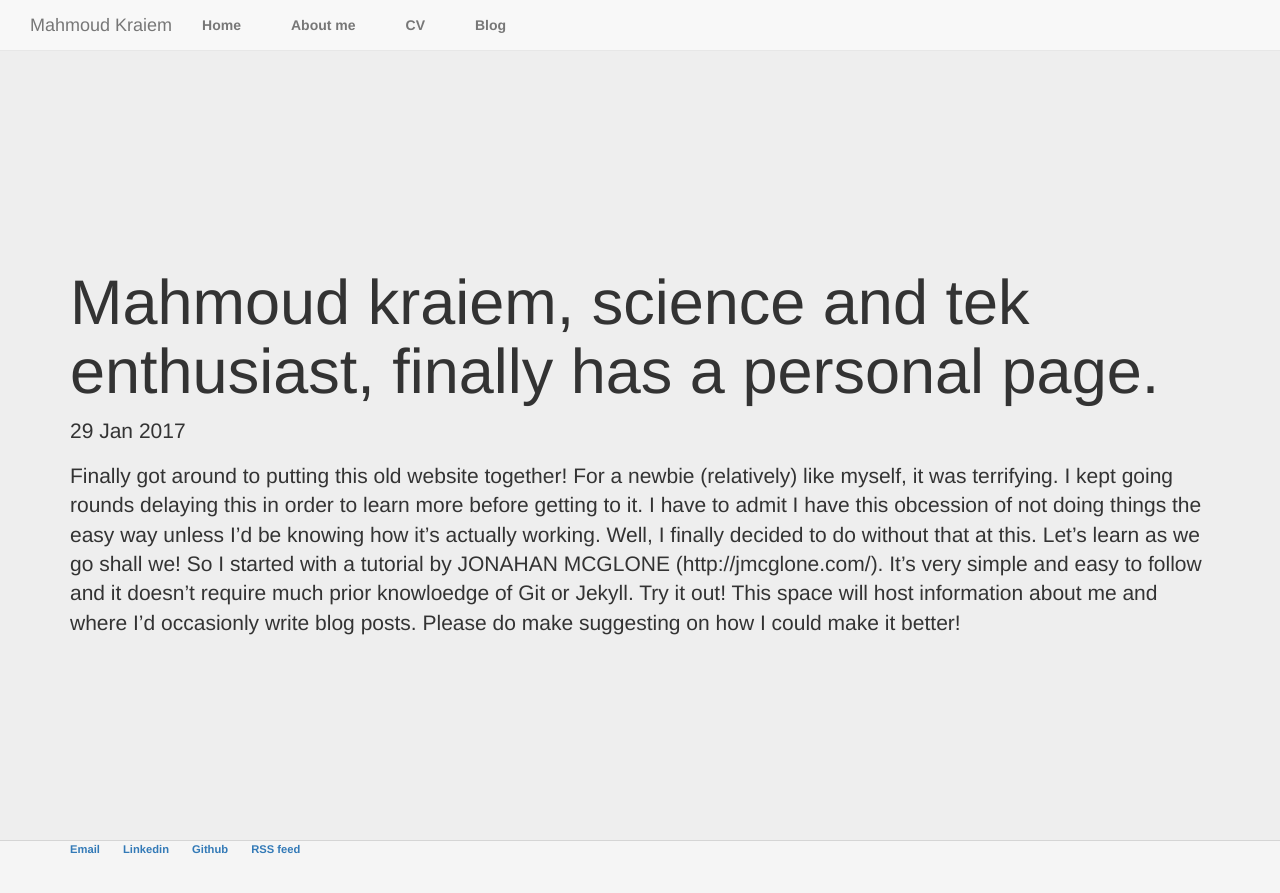
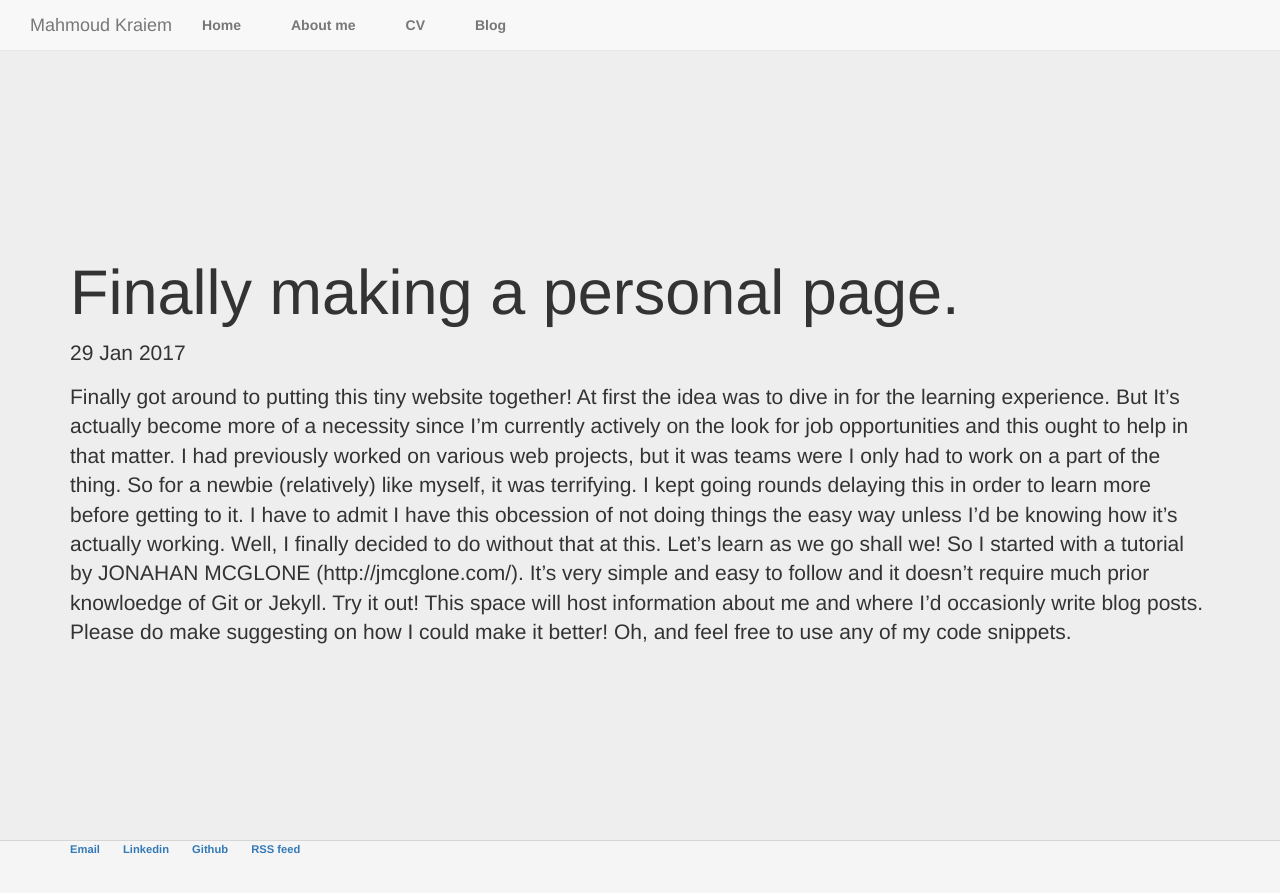
Before and after one commit to breebchi/breebchi.github.io, a Jekyll site: the page built from _posts/2017-01-29-mahmoud-kraiem-site-launched.md, in a window 1280 px wide. Shown: the top 893 px of the page. Built offline with Jekyll 4.4.1, drawn with Linux system fonts in a browser that asks for light colours; nearby versions of some CDN libraries.

Commit message:
Update 2017-01-29-mahmoud-kraiem-site-launched.md

```diff
--- a/_posts/2017-01-29-mahmoud-kraiem-site-launched.md
+++ b/_posts/2017-01-29-mahmoud-kraiem-site-launched.md
@@ -1,11 +1,14 @@
 ---
 layout: post
-title: "Mahmoud kraiem, science and tek enthusiast, finally has a personal page."
+title: "Finally making a personal page."
 date: 2017-01-29
 ---
 
-Finally got around to putting this old website together!
-For a newbie (relatively) like myself, it was terrifying. I kept going rounds delaying this in order to learn more before getting to it. I have to admit I have this obcession of not doing things the easy way unless I'd be knowing how it's actually working. Well, I finally decided to do without that at this. Let's learn as we go shall we!
+Finally got around to putting this tiny website together!
+At first the idea was to dive in for the learning experience. But It's actually become more of a necessity since I'm currently actively on the look for job opportunities and this ought to help in that matter.
+I had previously worked on various web projects, but it was teams were I only had to work on a part of the thing. So for a newbie (relatively) like myself, it was terrifying. I kept going rounds delaying this in order to learn more before getting to it. I have to admit I have this obcession of not doing things the easy way unless I'd be knowing how it's actually working.
+Well, I finally decided to do without that at this. Let's learn as we go shall we!
 So I started with a tutorial by JONAHAN MCGLONE (http://jmcglone.com/). It's very simple and easy to follow and it doesn't require much prior knowloedge of Git or Jekyll. Try it out!
 This space will host information about me and where I'd occasionly write blog posts.
 Please do make suggesting on how I could make it better!
+Oh, and feel free to use any of my code snippets.
```
